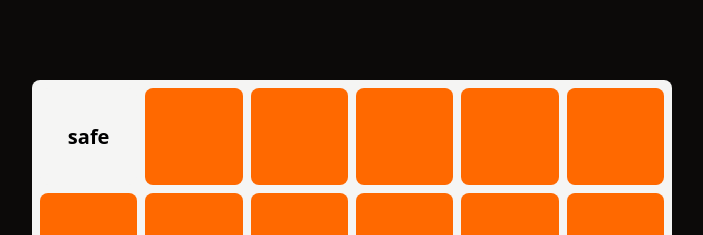
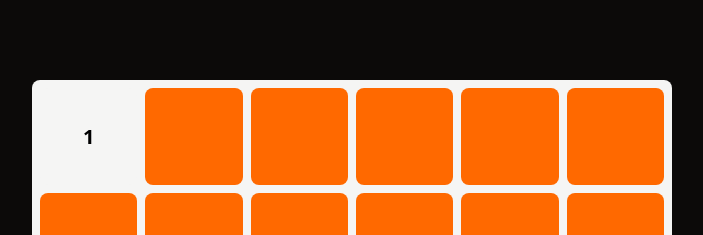
Before and after one commit to Anthasss/Minesweeper, a React (Vite) app: page / in a window 1280 px wide. Both pictures are taken after a click on the element 373 px from the left and 136 px from the top of the page. Shown: the top 235 px of the page, without its empty margins (285-988 px from the left). Built offline with nearby package versions, Linux system fonts and the light colour scheme.

Commit message:
added neighbouring mines detection

```diff
--- a/src/components/MineCell.jsx
+++ b/src/components/MineCell.jsx
@@ -3,6 +3,7 @@ import { Flag } from "lucide-react";
 import { useState } from "react";
 import { useVisualCustomization } from "../stores/UseVisualCustomization";
 import { useGameStates } from "../stores/UseGameStates";
+import { getNeighbouringMines } from "../utils/GetNeighbouringMines";
 
 export default function MineCell({ isMine, cellIndex }) {
   // states initialization
@@ -48,7 +49,7 @@ export default function MineCell({ isMine, cellIndex }) {
             isMine ? "bg-red-500" : gridColor
           } w-full h-full grid place-items-center select-none rounded-lg font-bold text-xl text-center`}
         >
-          {isMine ? "💣" : "safe"}
+          {isMine ? "💣" : getNeighbouringMines(cellIndex) == 0 ? "" : getNeighbouringMines(cellIndex)}
         </div>
       )}
     </>
--- a/src/components/MineGrid.jsx
+++ b/src/components/MineGrid.jsx
@@ -1,18 +1,19 @@
-import { useState, useEffect } from "react";
+import { useEffect } from "react";
 
 import { useVisualCustomization } from "../stores/UseVisualCustomization";
+import { useGameStates } from "../stores/UseGameStates";
 import { initGame } from "../utils/InitGame";
 
 import MineCell from "./MineCell";
 
 export default function MineGrid() {
   const { gridLength, mineCount, gridColor } = useVisualCustomization();
-  const [minePositions, setMinePositions] = useState(new Set());
+  const { minePositions, setMinePositions } = useGameStates();
 
   // initialize the game
   useEffect(() => {
     initGame(gridLength, mineCount, setMinePositions);
-  }, [gridLength, mineCount]);
+  }, [gridLength, mineCount, setMinePositions]);
 
   return (
     <div className="flex justify-center items-center h-screen">
--- a/src/stores/UseGameStates.jsx
+++ b/src/stores/UseGameStates.jsx
@@ -1,6 +1,7 @@
 import { create } from "zustand";
 
 export const useGameStates = create((set) => ({
+  // game over states
   isGameOver: false,
   setIsGameOver: (isGameOver) => set({ isGameOver }),
 
@@ -11,4 +12,7 @@ export const useGameStates = create((set) => ({
       newRevealedCells.add(cellIndex);
       return { revealedCells: newRevealedCells };
     }),
+
+  minePositions: new Set(),
+  setMinePositions: (minePositions) => set({ minePositions }),
 }));
--- /dev/null
+++ b/src/utils/GetNeighbouringMines.jsx
@@ -0,0 +1,29 @@
+import { useGameStates } from "../stores/UseGameStates";
+import { useVisualCustomization } from "../stores/UseVisualCustomization";
+
+export const getNeighbouringMines = (index) => {
+  let mineCount = 0;
+
+  const { gridLength } = useVisualCustomization.getState();
+  const { minePositions } = useGameStates.getState();
+  const currentRow = Math.floor(index / gridLength);
+  const currentCol = index % gridLength;
+
+  for (let i = -1; i <= 1; i++) {
+    for (let j = -1; j <= 1; j++) {
+      if (i === 0 && j === 0) continue;
+
+      const newRow = currentRow + i;
+      const newCol = currentCol + j;
+
+      if (newRow >= 0 && newRow < gridLength && newCol >= 0 && newCol < gridLength) {
+        const neighbourIndex = newRow * gridLength + newCol;
+        if (minePositions.has(neighbourIndex)) {
+          mineCount++;
+        }
+      }
+    }
+  }
+
+  return mineCount;
+};
```
